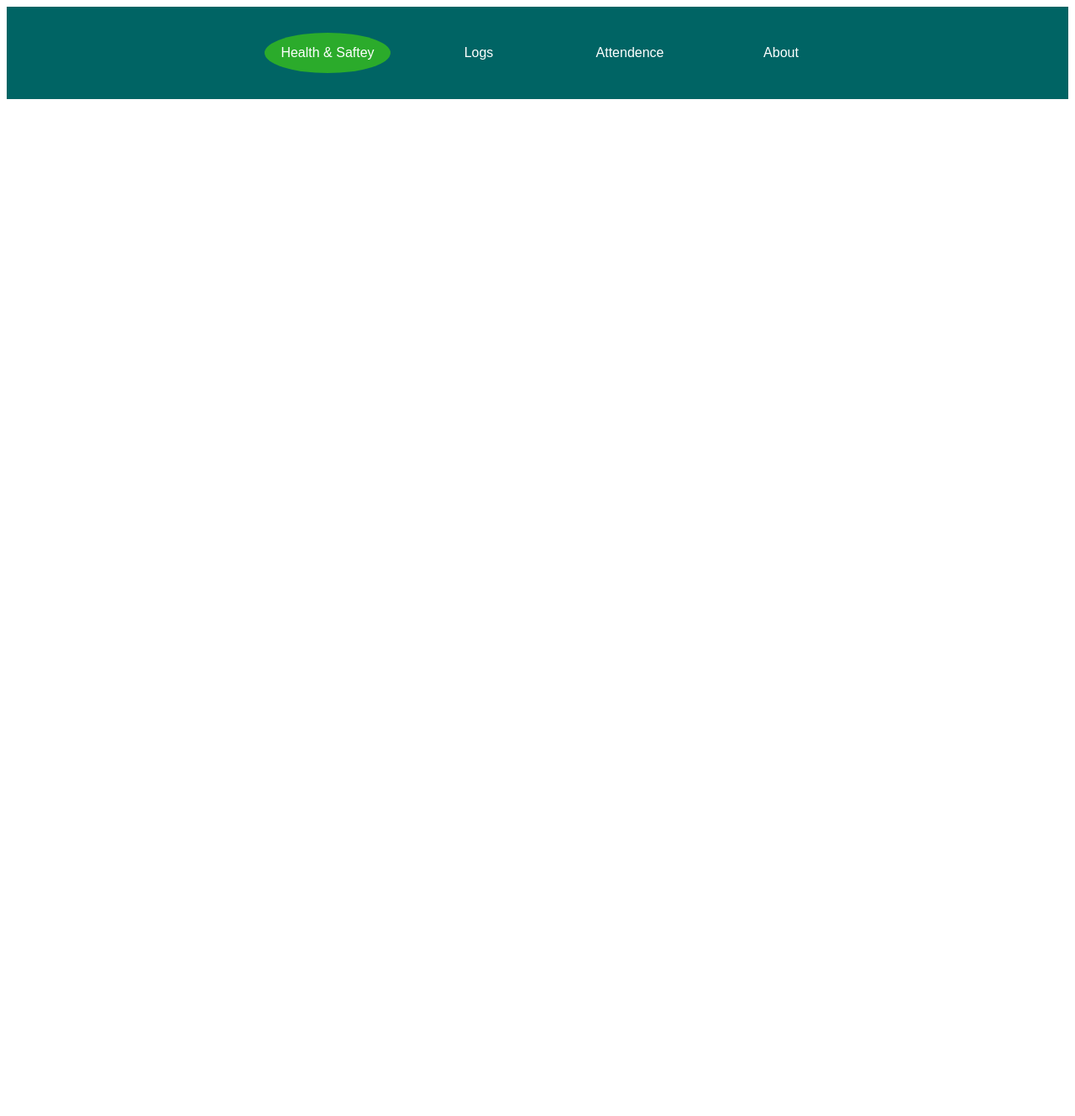
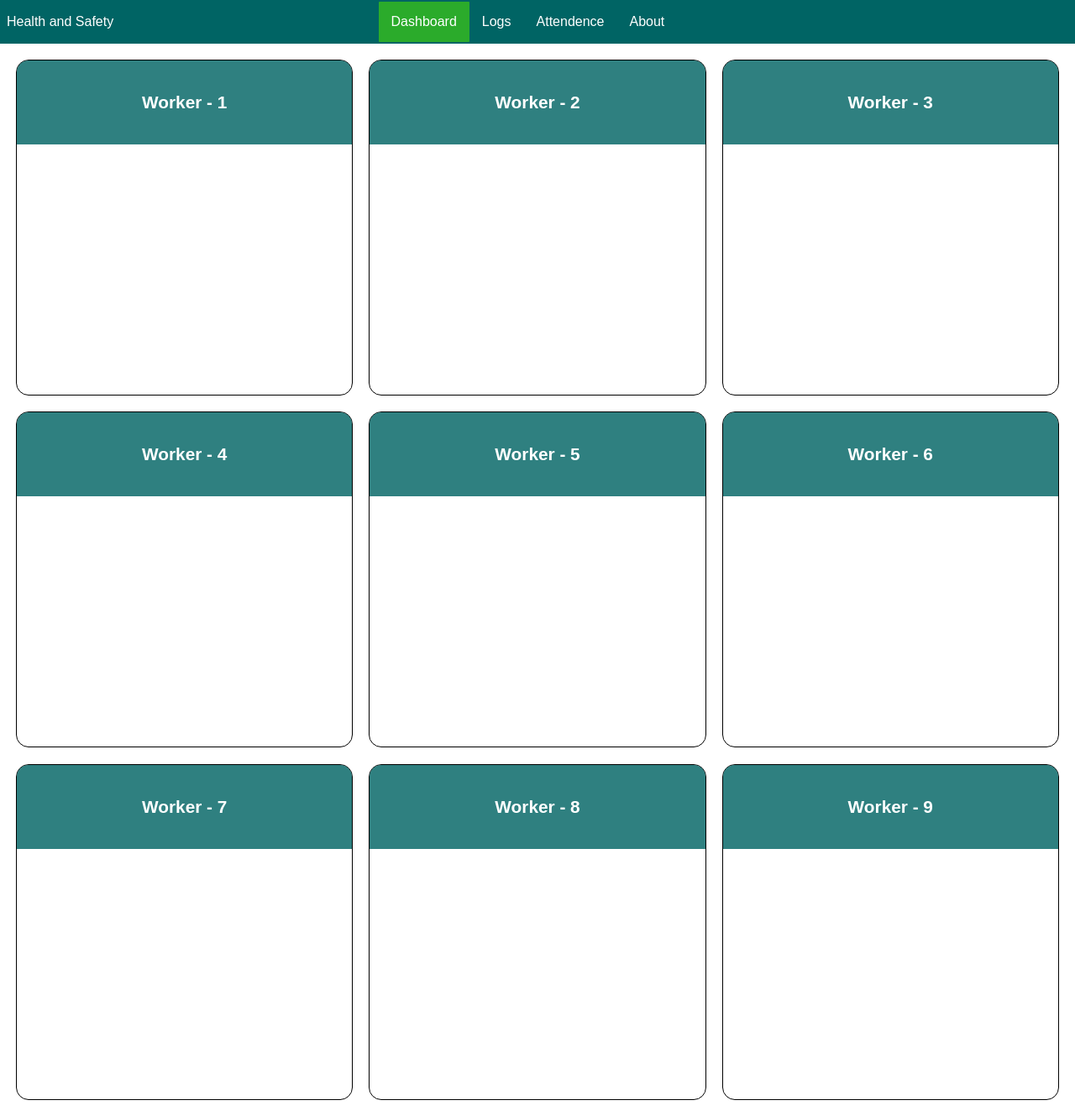
Before and after one commit to SoumyaRanjanPatnaik/iCAP-Dashboard, a Django app: template template/index.html in a window 1280 px wide. Shown: the whole page at 84% size. Before the commit the page ends 118 px from the top, so only its background shows below. Run offline with Django 3.2, Linux system fonts and the light colour scheme; the template is opened without the code that fills it, so the values that code supplies are empty.

Commit message:
added grid layout for displaaying worker stats

```diff
--- a/template/css/style.css
+++ b/template/css/style.css
@@ -1,35 +1,81 @@
-body{
-    background-color: white;
-    background-position: center;
-    background-size: cover;
-    box-sizing: border-box;
-    font-family: sans-serif;
-
-}
 .menubar{
     background-color: rgb(0,100,100);
     text-align: center;
+    display: flex;
+    justify-content: space-between;
 }
 .menubar ul{
-    display: inline-flex;
+    position: relative;
+    right: 4.7rem;
     list-style: none;
     color: #fff;
-
+    display: flex;
+    justify-content: center;
 }
 .menubar ul li{
-    width: 120px;
-    margin: 15px;
+    flex-basis: auto;
     padding: 15px;
-    border-radius: 50%;
-
+    /* border-radius: 7px; */
+    margin: 2px 0;
 }
 .menubar ul li a{
     text-decoration: none;
     color: #fff;
-
 }
 .active,.menubar ul li:hover {
   background-color: #2bab2b;
-  border-radius: 3px;
+  border-radius: 1px;
 
 }
+
+.menubar > span{
+    color: white;
+    align-self: center;
+    margin-left:  8px;
+}
+
+#sec1{
+    display: grid;
+    grid-template-columns: repeat(auto-fill, minmax(300px, 1fr));
+    gap: 1.2rem;
+    margin: 1.2rem;
+}
+.worker{
+    display: flex;
+    flex-direction: column;
+    min-height: 400px;
+    border: 1px solid black;
+    border-radius: 15px;
+    overflow: hidden;
+}
+
+.worker-top{
+    height: 100px;
+    background-color: rgba(0, 100, 100, 0.815);
+    display: flex;
+    align-items: center;
+    justify-content: center;
+}
+
+.worker  h3{
+    color: white;
+    font-weight: 550;
+    font-size: 1.3rem;
+}
+
+.worker:hover{
+    box-shadow: -4px 4px 20px rgba(165, 165, 165, 0.712);
+    transition: 0.5s box-shadow ease-out ;
+}
+*,
+*::after,
+*::before{
+    margin: 0;
+    padding: 0;
+    box-sizing: border-box;
+}
+
+body{
+    background-color: white;
+    font-family: sans-serif;
+}
--- a/template/index.html
+++ b/template/index.html
@@ -9,13 +9,44 @@
 </head>
 <body>
    <div class="menubar">
+    <span>Health and Safety</span>
     <ul>
-        <li class="active"><a href="#"> Health & Saftey</a></li>
+        <li class="active"><a href="#"> Dashboard </a></li>
         <li><a href="#">Logs</a></li>
         <li><a href="#">Attendence</a></li>
         <li><a href="#">About</a></li>
     </ul>
+    <span></span>
     </div>
+    <section id = "sec1">
+        <div id="worker1" class="worker">
+            <section class="worker-top"><h3>Worker - 1</h3></section>
+        </div>
+        <div id="worker2" class="worker">
+            <section class="worker-top"><h3>Worker - 2</h3></section>
+        </div>
+        <div id="worker3" class="worker">
+            <section class="worker-top"><h3>Worker - 3</h3></section>
+        </div>
+        <div id="worker4" class="worker">
+            <section class="worker-top"><h3>Worker - 4</h3></section>
+        </div>
+        <div id="worker5" class="worker">
+            <section class="worker-top"><h3>Worker - 5</h3></section>
+        </div>
+        <div id="worker6" class="worker">
+            <section class="worker-top"><h3>Worker - 6</h3></section>
+        </div>
+        <div id="worker7" class="worker">
+            <section class="worker-top"><h3>Worker - 7</h3></section>
+        </div>
+        <div id="worker8" class="worker">
+            <section class="worker-top"><h3>Worker - 8</h3></section>
+        </div>
+        <div id="worker8" class="worker">
+            <section class="worker-top"><h3>Worker - 9</h3></section>
+        </div>
+    </section>
 
 </body>
 </html>
```
